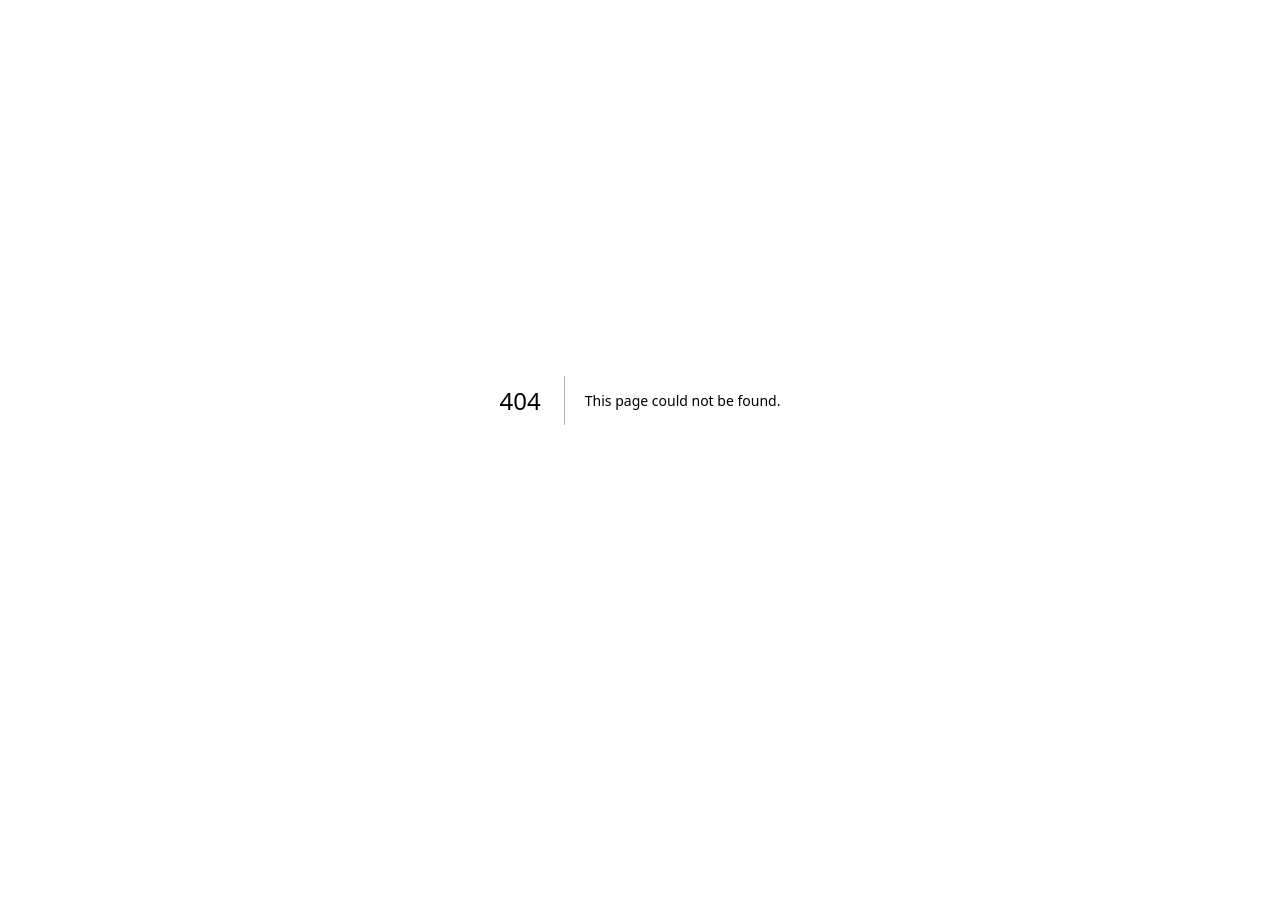
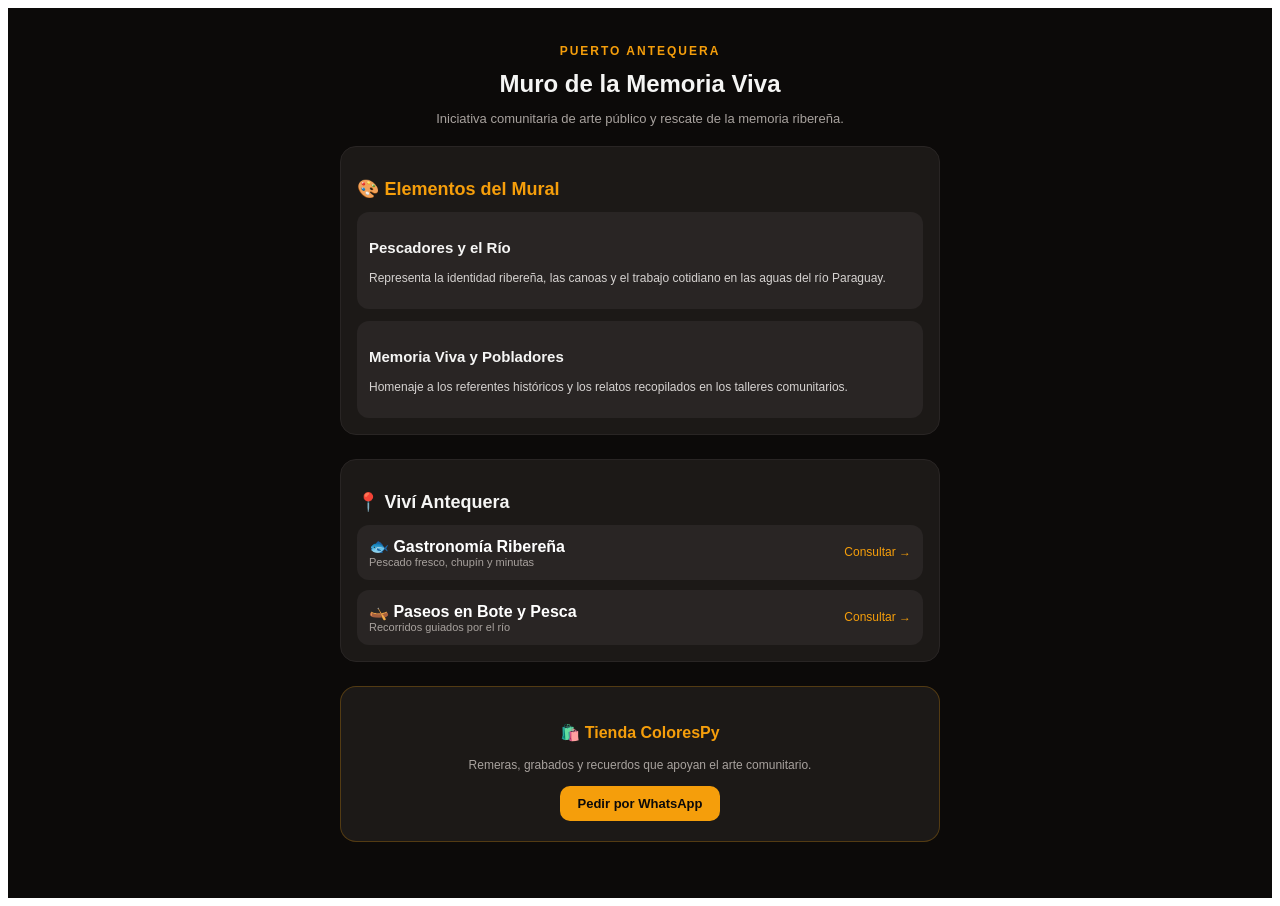
Before and after one commit to coloresdelachacarita-ctrl/colores-chacarita, a Next.js app: page /PuertoAntequera in a window 1280 px wide. Before the commit this address had no page. Before the commit the page ends 800 px from the top, so only its background shows below. Built offline with nearby package versions, Linux system fonts and the light colour scheme.

Commit message:
Create PuertoAntequera.js
1

```diff
--- /dev/null
+++ b/pages/PuertoAntequera.js
@@ -0,0 +1,113 @@
+import Head from 'next/head';
+import { useState } from 'react';
+
+const puntosMural = [
+  {
+    id: 1,
+    titulo: 'Pescadores y el Río',
+    descripcion: 'Representa la identidad ribereña, las canoas y el trabajo cotidiano en las aguas del río Paraguay.',
+    imagen: '/antequera/pescadores.jpg'
+  },
+  {
+    id: 2,
+    titulo: 'Memoria Viva y Pobladores',
+    descripcion: 'Homenaje a los referentes históricos y los relatos recopilados en los talleres comunitarios.',
+    imagen: '/antequera/historicos.jpg'
+  }
+];
+
+export default function Antequera() {
+  const [puntoActivo, setPuntoActivo] = useState(null);
+
+  return (
+    <div style={{ backgroundColor: '#0c0a09', color: '#f5f5f4', minHeight: '100vh', padding: '16px', fontFamily: 'sans-serif' }}>
+      <Head>
+        <title>Muro de la Memoria Viva - Puerto Antequera | ColoresPy</title>
+      </Head>
+
+      <div style={{ maxWidth: '600px', margin: '0 auto', paddingBottom: '40px' }}>
+        {/* Cabecera */}
+        <header style={{ textAlign: 'center', margin: '20px 0' }}>
+          <p style={{ color: '#f59e0b', fontSize: '12px', fontWeight: 'bold', letterSpacing: '2px', textTransform: 'uppercase' }}>
+            Puerto Antequera
+          </p>
+          <h1 style={{ fontSize: '24px', fontWeight: '900', margin: '6px 0' }}>
+            Muro de la Memoria Viva
+          </h1>
+          <p style={{ fontSize: '13px', color: '#a8a29e' }}>
+            Iniciativa comunitaria de arte público y rescate de la memoria ribereña.
+          </p>
+        </header>
+
+        {/* Sección Mural */}
+        <section style={{ marginBottom: '24px', background: '#1c1917', borderRadius: '16px', padding: '16px', border: '1px solid #292524' }}>
+          <h2 style={{ fontSize: '18px', fontWeight: 'bold', marginBottom: '12px', color: '#f59e0b' }}>
+            🎨 Elementos del Mural
+          </h2>
+          <div style={{ display: 'flex', flexDirection: 'column', gap: '12px' }}>
+            {puntosMural.map((punto) => (
+              <div
+                key={punto.id}
+                onClick={() => setPuntoActivo(punto)}
+                style={{ background: '#292524', padding: '12px', borderRadius: '12px', cursor: 'pointer' }}
+              >
+                <h3 style={{ fontSize: '15px', fontWeight: 'bold' }}>{punto.titulo}</h3>
+                <p style={{ fontSize: '12px', color: '#d6d3d1', marginTop: '4px' }}>{punto.descripcion}</p>
+              </div>
+            ))}
+          </div>
+        </section>
+
+        {/* Turismo y Gastronomía Local */}
+        <section style={{ marginBottom: '24px', background: '#1c1917', borderRadius: '16px', padding: '16px', border: '1px solid #292524' }}>
+          <h2 style={{ fontSize: '18px', fontWeight: 'bold', marginBottom: '12px' }}>
+            📍 Viví Antequera
+          </h2>
+          <div style={{ display: 'flex', flexDirection: 'column', gap: '10px' }}>
+            <a
+              href="https://wa.me/595981220303?text=Hola%20Juan%2C%20quiero%20información%20sobre%20comedores%20en%20Antequera"
+              target="_blank"
+              rel="noreferrer"
+              style={{ display: 'flex', justifyContent: 'space-between', alignItems: 'center', background: '#292524', padding: '12px', borderRadius: '12px', textDecoration: 'none', color: '#fff' }}
+            >
+              <div>
+                <strong>🐟 Gastronomía Ribereña</strong>
+                <div style={{ fontSize: '11px', color: '#a8a29e' }}>Pescado fresco, chupín y minutas</div>
+              </div>
+              <span style={{ fontSize: '12px', color: '#f59e0b' }}>Consultar →</span>
+            </a>
+
+            <a
+              href="https://wa.me/595981220303?text=Hola%20Juan%2C%20quiero%20contactar%20paseo%20en%20bote%20en%20Antequera"
+              target="_blank"
+              rel="noreferrer"
+              style={{ display: 'flex', justifyContent: 'space-between', alignItems: 'center', background: '#292524', padding: '12px', borderRadius: '12px', textDecoration: 'none', color: '#fff' }}
+            >
+              <div>
+                <strong>🛶 Paseos en Bote y Pesca</strong>
+                <div style={{ fontSize: '11px', color: '#a8a29e' }}>Recorridos guiados por el río</div>
+              </div>
+              <span style={{ fontSize: '12px', color: '#f59e0b' }}>Consultar →</span>
+            </a>
+          </div>
+        </section>
+
+        {/* Tienda ColoresPy */}
+        <section style={{ textAlign: 'center', background: '#1c1917', padding: '20px', borderRadius: '16px', border: '1px solid #f59e0b40' }}>
+          <h3 style={{ fontSize: '16px', fontWeight: 'bold', color: '#f59e0b' }}>🛍️ Tienda ColoresPy</h3>
+          <p style={{ fontSize: '12px', color: '#a8a29e', margin: '6px 0 14px' }}>
+            Remeras, grabados y recuerdos que apoyan el arte comunitario.
+          </p>
+          <a
+            href="https://wa.me/595981220303?text=Hola%20Juan%2C%20quiero%20adquirir%20merchandising%20de%20ColoresPy"
+            target="_blank"
+            rel="noreferrer"
+            style={{ display: 'inline-block', background: '#f59e0b', color: '#0c0a09', padding: '10px 18px', borderRadius: '10px', fontWeight: 'bold', fontSize: '13px', textDecoration: 'none' }}
+          >
+            Pedir por WhatsApp
+          </a>
+        </section>
+      </div>
+    </div>
+  );
+}
```
